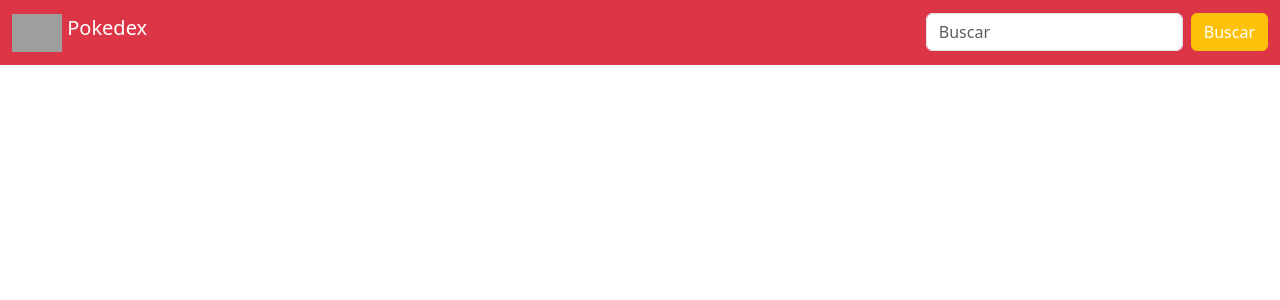
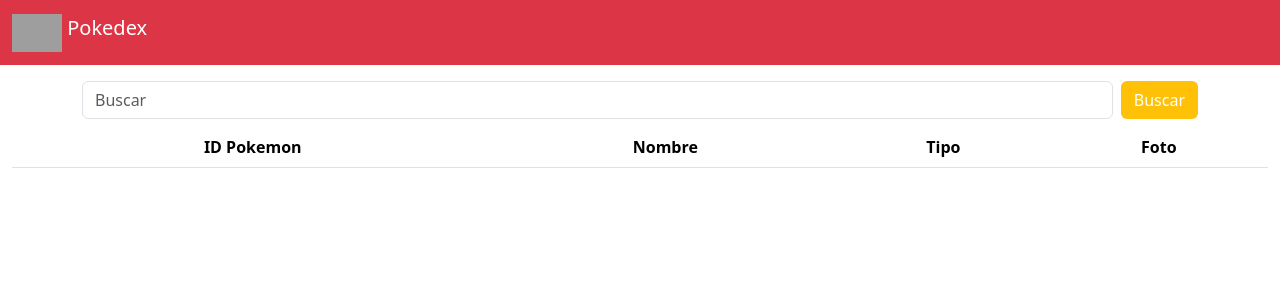
Before and after one commit to UriSch/PokedexWebII, a PHP site: page / in a window 1280 px wide. Shown: the top 300 px of the page. Run offline with PHP 8.4, Linux system fonts and the light colour scheme; data that the repository does not hold is empty; grey boxes are pictures that could not be loaded.

Commit message:
Restructura2

```diff
--- a/header.php
+++ b/header.php
@@ -14,10 +14,6 @@
                         <img src="https://www.pngall.com/wp-content/uploads/4/Pokeball-PNG-Free-Download.png" alt="Logo" width="50em" class="d-inline-block align-text-top">
                         Pokedex
                     </a>
-                    <form class="d-flex" role="search" method="post" enctype="application/x-www-form-urlencoded" action="search.php">
-                        <input class="form-control me-2" type="search" placeholder="Buscar" aria-label="Search" name="nombrePokemon" id="nombrePokemon">
-                        <button class="btn bg-warning text-white" type="submit">Buscar</button>
-                    </form>
                 </div>
             </nav>
         </header>
--- a/index.php
+++ b/index.php
@@ -1,3 +1,17 @@
 <?php
 include 'header.php';
 ?>
+<main>
+    <section class="container mx-auto mt-3">
+        <form class="d-flex" role="search" method="post" enctype="application/x-www-form-urlencoded" action="search.php">
+            <input class="form-control me-2" type="search" placeholder="Buscar" aria-label="Search" name="nombrePokemon" id="nombrePokemon">
+            <button class="btn bg-warning text-white" type="submit">Buscar</button>
+        </form>
+    </section>
+    <?php
+    include 'list.php';
+    ?>
+</main>
+<?php
+include 'footer.php';
+?>
--- a/list.php
+++ b/list.php
@@ -24,10 +24,8 @@ if (mysqli_num_rows($result) > 0) {
     }
 }
 mysqli_close($conn);
-
-include 'header.php';
 ?>
-<main class="container-fluid mt-2">
+<section class="container-fluid mt-2">
     <?php
     if(isset($_GET['error'])){
         if($_GET['error'] != "")
@@ -49,13 +47,10 @@ include 'header.php';
                 echo "<tr>
                     <td>" . $pokemon['id_pokemon'] ."</td>
                     <td>" . $pokemon['nombre'] ."</td>
-                    <td> <img src=imagenes/" . strtoupper($pokemon['tipo']) . ".jpg width='100em'></td>
+                    <td> <img src=img/type/" . strtoupper($pokemon['tipo']) . ".jpg width='100em'></td>
                     <td><img src=" . $pokemon['foto'] . "alt=" . $pokemon['id_pokemon'] . "></td>";
             }
             ?>
         </tbody>
     </table>
-</main>
-<?php
-include 'footer.php';
-?>
+</section>
--- a/search.php
+++ b/search.php
@@ -16,7 +16,7 @@ if(isset($_POST['nombrePokemon'])){
     if (mysqli_num_rows($result) > 0) {
         header('Location: pokemon.php?nombre=' . $_POST['nombrePokemon']);
     } else {
-        header('Location: list.php?error=' . $_POST['nombrePokemon']);
+        header('Location: index.php?error=' . $_POST['nombrePokemon']);
     }
 }
 mysqli_close($conn);
```
